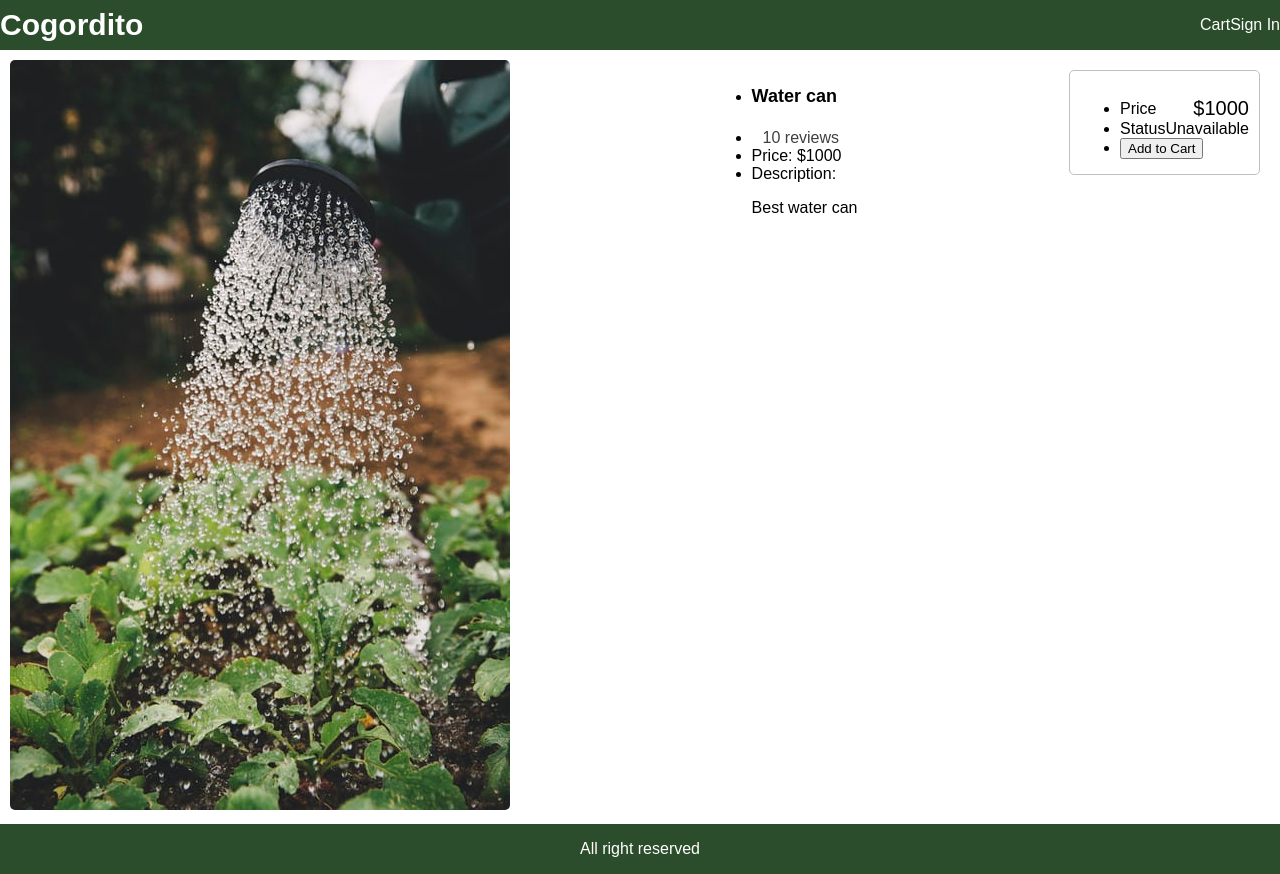
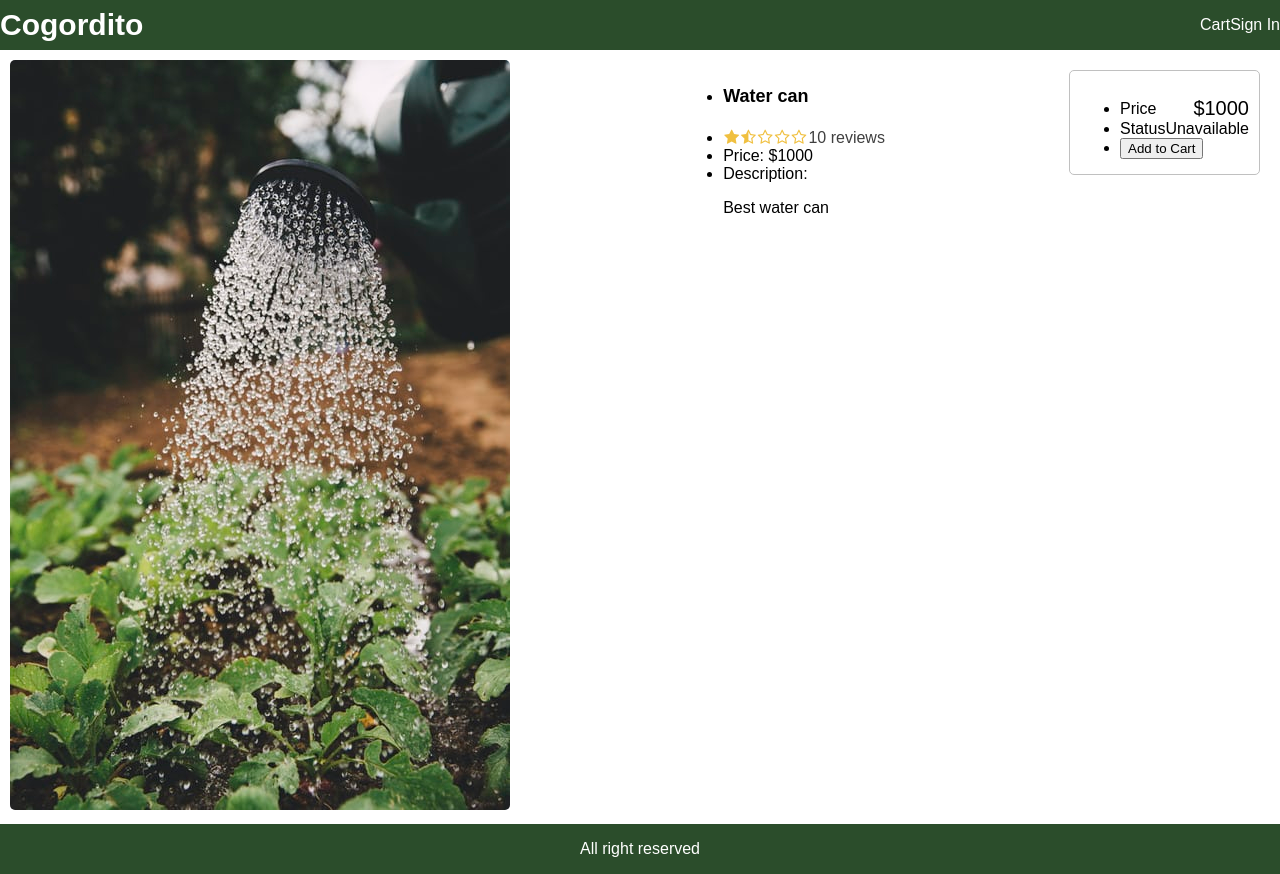
Before and after one commit to ncozzarin/marketplace-project, a React (Create React App) app in the folder frontend/: page /product/1 in a window 1280 px wide. Built offline with nearby package versions, Linux system fonts and the light colour scheme.

Commit message:
Fixed issue of rating stars not being displayed
This issue was fixed by adding min css files to Rating component file and instalin it on th project

```diff
--- a/frontend/package.json
+++ b/frontend/package.json
@@ -7,8 +7,12 @@
     "@testing-library/jest-dom": "^5.14.1",
     "@testing-library/react": "^11.2.7",
     "@testing-library/user-event": "^12.8.3",
+    "font-awesome": "^4.7.0",
     "react": "^17.0.2",
     "react-dom": "^17.0.2",
+    "react-icons": "^4.2.0",
+    "react-native-fontawesome": "^7.0.0",
+    "react-native-svg": "^12.1.1",
     "react-router-dom": "^5.2.0",
     "react-scripts": "4.0.3",
     "web-vitals": "^1.1.2"
--- a/frontend/src/components/Rating.js
+++ b/frontend/src/components/Rating.js
@@ -1,15 +1,16 @@
 import React from 'react';
-
+import 'font-awesome/css/font-awesome.min.css';
 
 export default function Rating(props) {
     const { rating, numReviews} = props;
+    console.log(rating)
     return (
         <div className="rating">
-        <span><i className={ rating >=1 ? 'fa fa-star': rating >= 0.5  ? 'fa fa-star-half-o' : 'fa fa-star-o'}></i></span>
-        <span><i className={ rating >=2 ? 'fa fa-star' : rating >= 1.5 ? 'fa fa-star-half-o' : 'fa fa-star-o'}></i></span>
-        <span><i className={ rating >=3 ? 'fa fa-star' : rating >= 2.5 ? 'fa fa-star-half-o' : 'fa fa-star-o'}></i></span>
-        <span><i className={ rating >=4 ? 'fa fa-star' : rating >= 3.5 ? 'fa fa-star-half-o' : 'fa fa-star-o'}></i></span>
-        <span><i className={ rating >=5 ? 'fa fa-star' : rating >= 4.5 ? 'fa fa-star-half-o' : 'fa fa-star-o'}></i></span>
+        <span><i className={ rating >=1 ? "fa fa-star" :  rating >= 0.5  ? "fa fa-star-half-o" : "fa fa-star-o"}></i></span>
+        <span><i className={ rating >=2 ? "fa fa-star" : rating >= 1.5 ? "fa fa-star-half-o" : "fa fa-star-o"}></i></span>
+        <span><i className={ rating >=3 ? "fa fas-star" : rating >= 2.5 ? "fa fa-star-half-o" : "fa fa-star-o"}></i></span>
+        <span><i className={ rating >=4 ? "fa fa-star" : rating >= 3.5 ? "fa fa-star-half-o" : "fa fa-star-o"}></i></span>
+        <span><i className={ rating >=5 ? "fa fa-star" : rating >= 4.5 ? "fa fa-star-half-o" : "fa fa-star-o"}></i></span>
         <span>{numReviews + ' reviews'}</span>
         </div>
   )
--- a/frontend/src/data.js
+++ b/frontend/src/data.js
@@ -7,7 +7,7 @@ const data = {
             image:'../img/1.jpg',
             price:1000,
             brand:'WatersInc',
-            rating:4,
+            rating:1.5,
             numReviews: 10,
             description: 'Best water can',
         },
@@ -18,7 +18,7 @@ const data = {
             image:'../img/2.jpg',
             price:500,
             brand:'ScissorsInc',
-            rating:4,
+            rating:4.5,
             numReviews: 10,
             description: 'Best scissors',
         },
@@ -29,7 +29,7 @@ const data = {
             image:'../img/3.jpg',
             price:1200,
             brand:'SubstrateInc',
-            rating:4,
+            rating:2,
             numReviews: 10,
             description: 'Best substrate',
         },
@@ -40,7 +40,7 @@ const data = {
             image:'../img/4.jpg',
             price:2500,
             brand:'Cogordito',
-            rating:4,
+            rating:3,
             numReviews: 10,
             description: 'Best Oil',
         },
```
Also changed, not shown: 1 other file (tests, documents, lock files or other folders).
